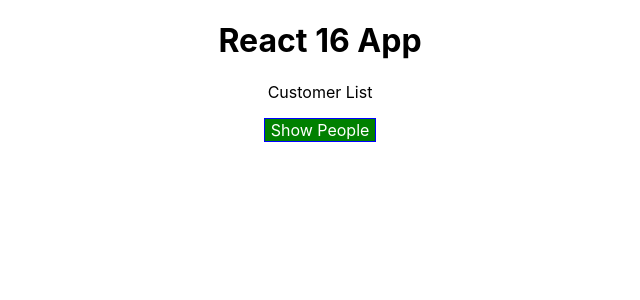
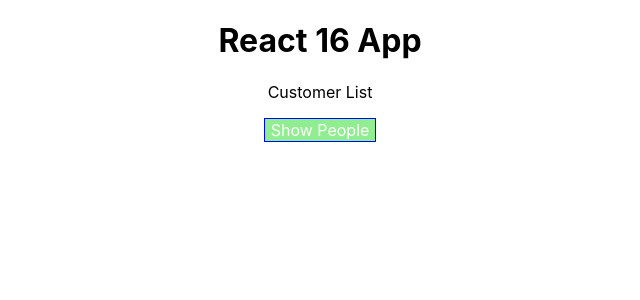
Before and after one commit to JaarenDSacharow/react16, a React (Create React App) app: page / in a window 1280 px wide. In both pictures the pointer is over the button "Show People". Shown: the top 300 px of the page, without its empty margins (320-960 px from the left). Built offline with nearby package versions, Linux system fonts and the light colour scheme.

Commit message:
added dynamic styling demonstration

```diff
--- a/src/components/App.css
+++ b/src/components/App.css
@@ -39,9 +39,15 @@
   cursor: pointer;
   color:white;
 }
+.toggleButtonVisible:hover {
+  background-color: salmon;
+}
 
 .toggleButtonHidden {
   background-color: green;
+}
+.toggleButtonHidden:hover {
+  background-color: lightgreen;
 }
 
 .red {
--- a/src/components/Person/Person.js
+++ b/src/components/Person/Person.js
@@ -1,7 +1,8 @@
 import React from 'react';
 import './Person.css';
 
-//functional components are best practice
+//functional components are best practice for most components
+// except for higher components were state is managed
 const person = (props) => {
 
     const { name, age, click, changed } = props;
```
